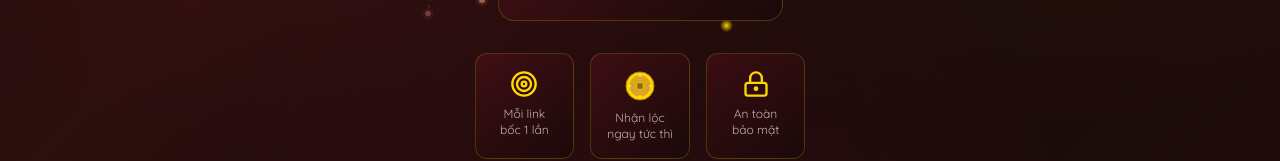
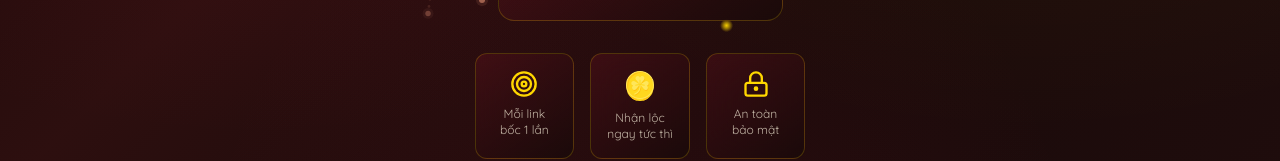
Before and after one commit to nqmgaming/lixi, a Next.js app in the folder lixi-frontend/: page / in a window 1280 px wide. Shown: the part 429-590 px from the top of the page. Built offline with nearby package versions, Linux system fonts and the light colour scheme.

Commit message:
Merge lixi-frontend into monorepo

```diff
--- a/lixi-frontend/app/components/Icons.tsx
+++ b/lixi-frontend/app/components/Icons.tsx
@@ -32,21 +32,14 @@ export function EnvelopeIcon({ size = 24, className = '' }: IconProps) {
 
 // ===== Gold Coin =====
 export function CoinIcon({ size = 24, className = '' }: IconProps) {
-    // Safari fix: Use solid colors instead of gradients to prevent low-res rasterization and blurs
     return (
-        <svg width={size} height={size} viewBox="0 0 64 64" fill="none" className={className}>
-            {/* Outer circle - Solid Gold */}
-            <circle cx="32" cy="32" r="28" fill="#FFD700" stroke="#B8860B" strokeWidth="2" />
-            {/* Inner circle - Darker Gold */}
-            <circle cx="32" cy="32" r="22" fill="#DAA520" stroke="#FFD700" strokeWidth="1.5" />
-            {/* Square hole */}
-            <rect x="26" y="26" width="12" height="12" rx="1" fill="#8B6914" stroke="#FFD700" strokeWidth="1" />
-            {/* Decorative dots */}
-            <circle cx="32" cy="12" r="2" fill="#FFF8DC" opacity="0.6" />
-            <circle cx="32" cy="52" r="2" fill="#FFF8DC" opacity="0.6" />
-            <circle cx="12" cy="32" r="2" fill="#FFF8DC" opacity="0.6" />
-            <circle cx="52" cy="32" r="2" fill="#FFF8DC" opacity="0.6" />
-        </svg>
+        <img
+            src="/coins.svg"
+            alt="Gold Coin"
+            width={size}
+            height={size}
+            className={className}
+        />
     );
 }
 
```
Also changed, not shown: lixi-frontend/public/coins.svg (added).
